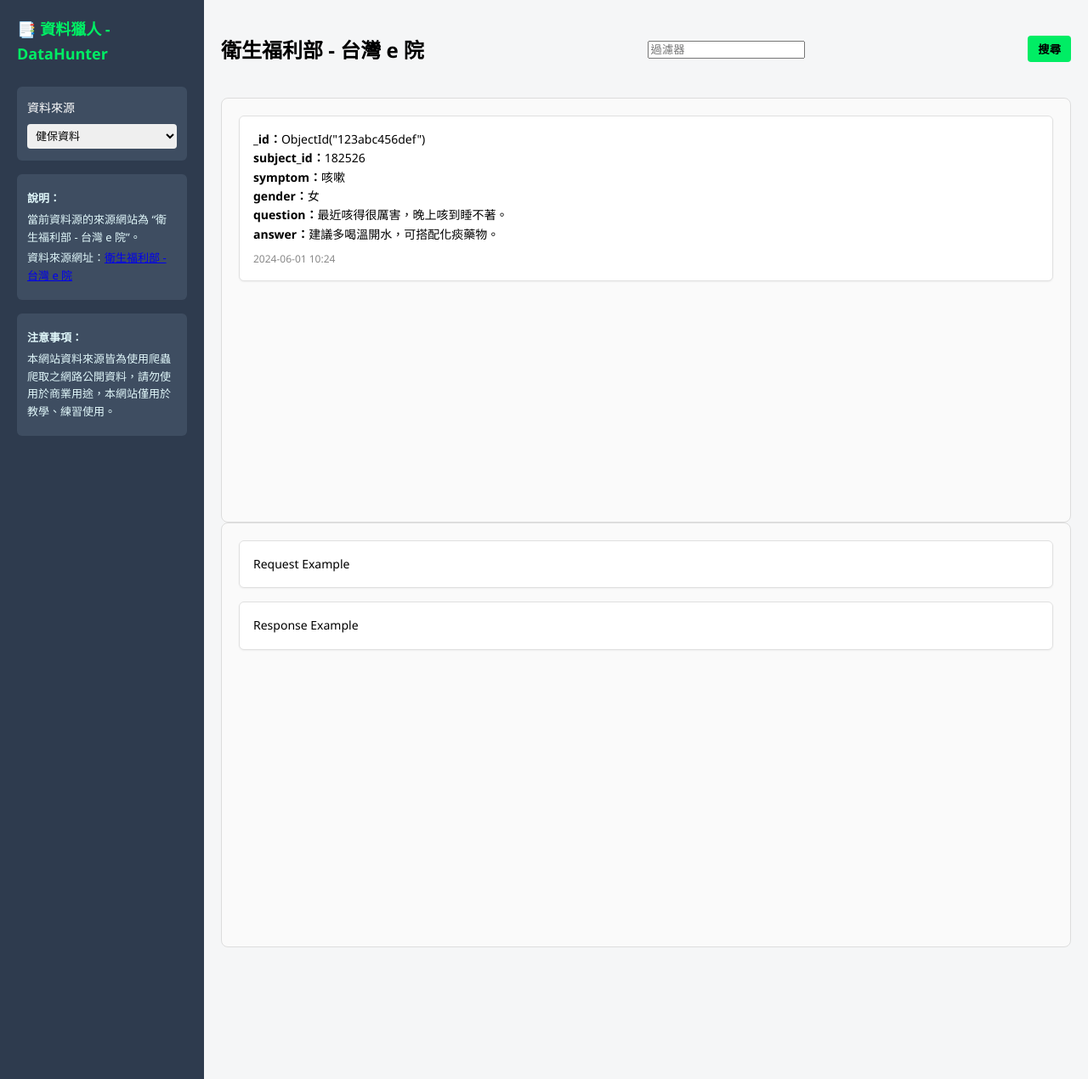
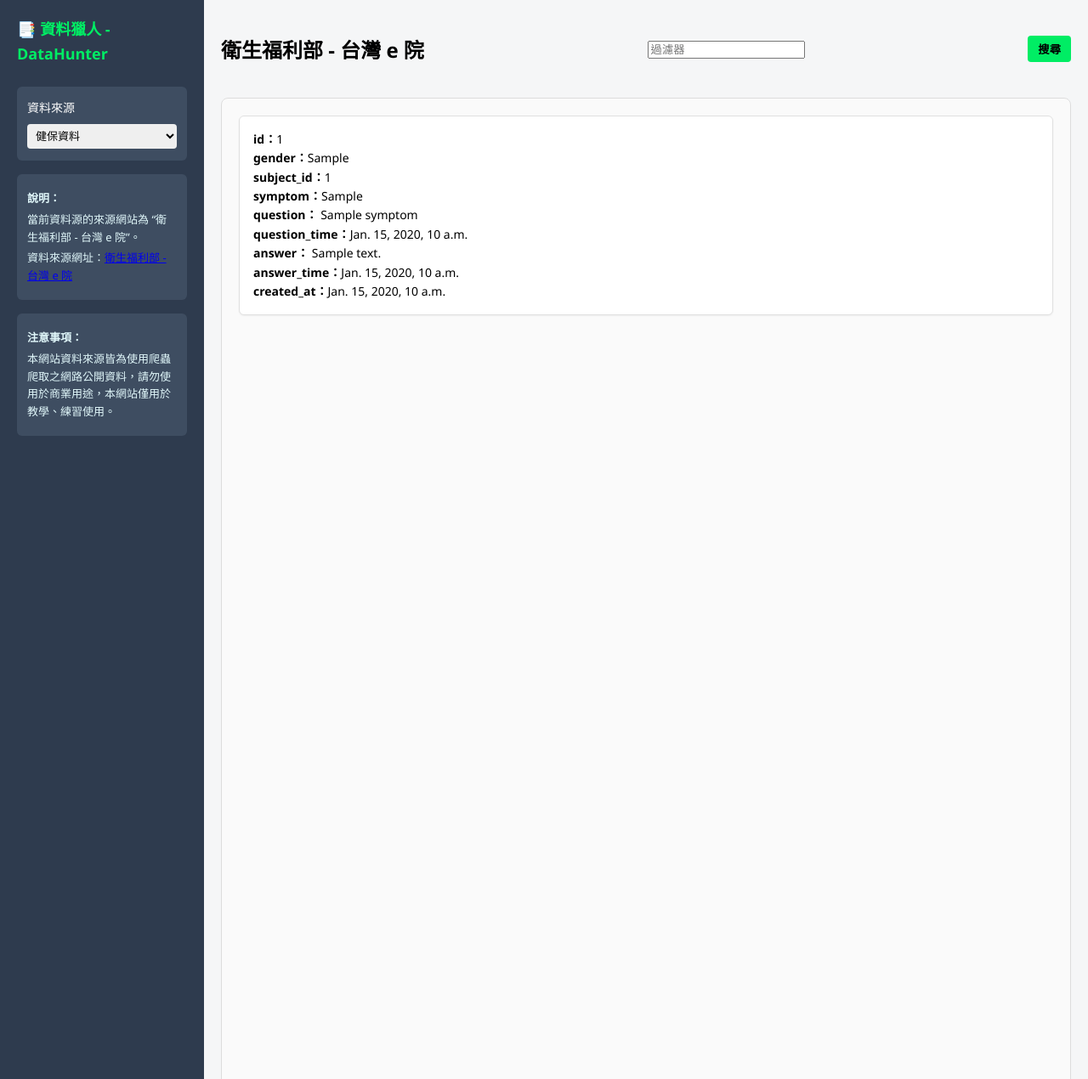
Before and after one commit to nickchen1998/DataHunter, a Django app: page /symptoms/list/ in a window 1280 px wide. Shown: the whole page at 85% size. Run offline with Django 5.2, Linux system fonts and the light colour scheme; tables that the repository leaves empty hold one stand-in row (values such as "Sample post").

Commit message:
feat: refactor frontend layout and improve Symptom display
- Modify CSS styles related to the layout container and sidebar
- Adjust the height settings for the data table within the sidebar
- Update the queryset filtering criteria for Symptom objects in views
- Add pagination to the SymptomListView
- Expand and collapse content sections in base.html with script buttons
- Enhance the display of Symptom data in symptoms.html, including handling long text and toggling display

Signed-off-by: nick <nickchen1998@gmail.com>

```diff
--- a/static/css/style.css
+++ b/static/css/style.css
@@ -8,6 +8,29 @@ body {
     background-color: #f5f6f7;
     display: flex;
     height: 100vh;
+}
+
+.layout-container {
+    display: flex;            /* 用 flexbox 排版 */
+    align-items: flex-start;  /* 預防內容拉高 sidebar */
+}
+
+/* 固定 sidebar */
+.sidebar {
+    width: 250px;              /* 固定 sidebar 寬度，可以依自己需求調整 */
+    flex-shrink: 0;            /* 不允許 sidebar 被擠壓縮小 */
+    background-color: #f8f9fa; /* 側欄背景色，可自行調整 */
+    height: 100vh;             /* 側欄高度撐滿整個螢幕 */
+    padding: 20px;             /* 內距 */
+    box-sizing: border-box;    /* 讓 padding 不會撐爆寬度 */
+    overflow-y: auto;          /* 側邊如果太長，自己出現捲軸 */
+}
+
+/* 主內容 */
+.main-content {
+    flex: 1;                   /* 主內容自動撐滿剩餘空間 */
+    padding: 20px;             /* 內距 */
+    overflow-x: auto;          /* 防止內容太寬時破版 */
 }
 
 .sidebar {
@@ -91,7 +114,7 @@ body {
 }
 
 .data-table {
-    height: 500px;
+    height: 100%;
     overflow-y: scroll;
     border: 1px solid #ddd;
     border-radius: 8px;
@@ -129,3 +152,10 @@ body {
     font-size: 12px;
     margin-top: 8px;
 }
+
+.data-table-container {
+    display: flex;
+    flex-direction: column;
+    gap: 16px;
+    height: 100%;
+}
--- a/symptoms/views.py
+++ b/symptoms/views.py
@@ -2,15 +2,18 @@ from django.shortcuts import render
 from django.views.generic import ListView
 from django.contrib.auth.models import User
 from symptoms.models import Symptom
+from django.core.paginator import Paginator
 
 
 # Create your views here.
 class SymptomListView(ListView):
     template_name = 'symptoms.html'
     context_object_name = 'symptoms'
-    queryset = Symptom.objects.all()
+    queryset = Symptom.objects.order_by("-question_time").all()
+    paginate_by = 10
 
     def get_context_data(self, **kwargs):
         context = super().get_context_data(**kwargs)
-        # Add any additional context variables here
+        # print(context.values())
+
         return context
--- a/templates/base.html
+++ b/templates/base.html
@@ -8,6 +8,7 @@
 </head>
 <body>
 
+{#<div class="layout-container">#}
 <!-- 左側側欄 -->
 <div class="sidebar">
     <div class="section logo">
@@ -44,20 +45,58 @@
         <button class="btn">搜尋</button>
     </div>
 
-    <!-- 資料呈現區塊 -->
-    <div class="data-table">
-        {% block data-table %}{% endblock %}
+
+    <div class="data-table-container">
+
+        <!-- 資料呈現區塊 -->
+        <div class="data-table">
+            {% block data-table %}{% endblock %}
+        </div>
+
+        <!-- API 範例區塊 -->
+{#        <div class="data-table">#}
+{#            <div class="doc-card">#}
+{#                <div>Request Example</div>#}
+{#            </div>#}
+{#            <div class="doc-card">#}
+{#                <div>Response Example</div>#}
+{#            </div>#}
+{#        </div>#}
+
     </div>
 
-    <!-- API 範例區塊 -->
-    <div class="data-table">
-        <div class="doc-card">
-            <div>Request Example</div>
-        </div>
-        <div class="doc-card">
-            <div>Response Example</div>
-        </div>
-    </div>
 </div>
+{#</div>#}
+
 </body>
 </html>
+
+<!-- 展開/收合的小腳本 -->
+<script>
+    function toggleText(id, field, button) {
+        const preview = document.getElementById(field + '-preview-' + id);
+        const full = document.getElementById(field + '-full-' + id);
+
+        if (preview.style.display === 'none') {
+            preview.style.display = 'inline';
+            full.style.display = 'none';
+            button.innerText = '展開';
+        } else {
+            preview.style.display = 'none';
+            full.style.display = 'inline';
+            button.innerText = '收合';
+        }
+    }
+
+    // 綁定所有的 toggle 按鈕
+    document.addEventListener('DOMContentLoaded', function () {
+        const buttons = document.querySelectorAll('.toggle-button');
+        buttons.forEach(function (button) {
+            button.addEventListener('click', function () {
+                const id = this.getAttribute('data-id');
+                const field = this.getAttribute('data-field');
+                toggleText(id, field, this);
+            });
+        });
+    });
+</script>
--- a/templates/symptoms.html
+++ b/templates/symptoms.html
@@ -6,17 +6,47 @@
 {% endblock %}
 
 {% block source-name %}
-<h2>衛生福利部 - 台灣 e 院</h2>
+    <h2>衛生福利部 - 台灣 e 院</h2>
 {% endblock %}
 
 {% block data-table %}
-    <div class="doc-card">
-        <div><strong>_id：</strong>ObjectId("123abc456def")</div>
-        <div><strong>subject_id：</strong>182526</div>
-        <div><strong>symptom：</strong>咳嗽</div>
-        <div><strong>gender：</strong>女</div>
-        <div><strong>question：</strong>最近咳得很厲害，晚上咳到睡不著。</div>
-        <div><strong>answer：</strong>建議多喝溫開水，可搭配化痰藥物。</div>
-        <div class="doc-meta">2024-06-01 10:24</div>
-    </div>
+    {% for data in object_list %}
+        <div class="doc-card">
+            <div><strong>id：</strong>{{ data.id }}</div>
+            <div><strong>gender：</strong>{{ data.gender }}</div>
+            <div><strong>subject_id：</strong>{{ data.subject_id }}</div>
+            <div><strong>symptom：</strong>{{ data.symptom }}</div>
+
+            <!-- 處理 question -->
+            <div>
+                <strong>question：</strong>
+                {% if data.question|length > 100 %}
+                    <span id="question-preview-{{ data.id }}">{{ data.question|slice:":50" }}...</span>
+                    <span id="question-full-{{ data.id }}" style="display: none;">{{ data.question }}</span>
+                    <button data-id="{{ data.id }}" data-field="question" class="toggle-button">展開</button>
+                {% else %}
+                    {{ data.question }}
+                {% endif %}
+            </div>
+
+            <div><strong>question_time：</strong>{{ data.question_time }}</div>
+
+            <!-- 處理 answer -->
+            <div>
+                <strong>answer：</strong>
+                {% if data.answer|length > 100 %}
+                    <span id="answer-preview-{{ data.id }}">{{ data.answer|slice:":50" }}...</span>
+                    <span id="answer-full-{{ data.id }}" style="display: none;">{{ data.answer }}</span>
+                    <button data-id="{{ data.id }}" data-field="answer" class="toggle-button">展開</button>
+                {% else %}
+                    {{ data.answer }}
+                {% endif %}
+            </div>
+
+            <div><strong>answer_time：</strong>{{ data.answer_time }}</div>
+            <div><strong>created_at：</strong>{{ data.created_at }}</div>
+        </div>
+    {% endfor %}
+
+
 {% endblock %}
```
